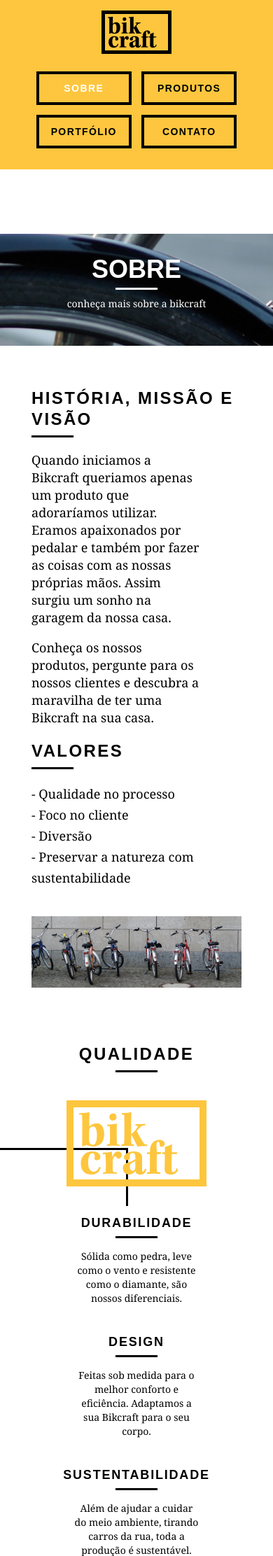
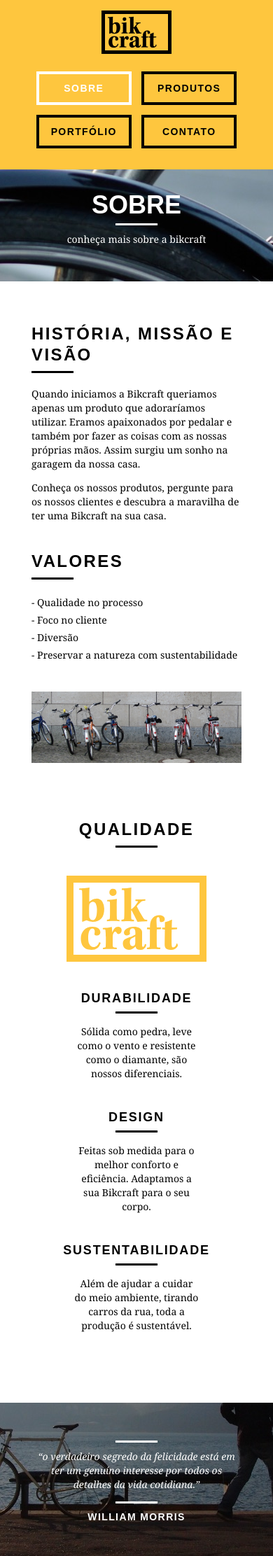
Before and after one commit to jorgeteixeirajr/webdesigncompleto, a PHP site: page /sobre.html in a window 390 px wide. Shown: the top 2223 px of the page at 70% size. Run offline with PHP 8.4, Linux system fonts and the light colour scheme.

Commit message:
Ajustes no estilo responsivo do site.

```diff
--- a/bikcraft/css/responsivo.css
+++ b/bikcraft/css/responsivo.css
@@ -25,15 +70,78 @@
     float: left;
   }
 
+  .header_menu ul li a.menu_ativo {
+    border-color: #ffffff;
+  }
+
   .header_menu ul li a:hover {
     border-color: #ffffff;
   }
 
   .introducao {
     margin-top: 0;
-    padding-top: 10px;
+    padding-top: 40px;
     background: url("../assets/bg-mobile.jpg") no-repeat center;
     background-size: cover;
-    height: 390px;
+  }
+
+  .introducao h1 {
+    font-size: 36px;
+  }
+
+  .introducao_portfolio,
+  .introducao-contato,
+  .introducao-produto,
+  .introducao_sobre {
+    margin-top: 0;
+  }
+
+  .produto_item {
+    padding-top: 20px;
+  }
+
+  .produto_item h2 {
+    font-size: 24px;
+    top: -100px;
+  }
+
+  .produto_icone {
+    background: #000;
+    padding: 20px 0;
+  }
+
+  .produto_icone img {
+    margin: 0 auto;
+  }
+
+  .call {
+    padding-top: 10px;
+  }
+
+  .qualidade::after {
+    background: none;
+  }
+
+  .qualidade {
+    height: auto;
+  }
+
+  .missao_sobre p:nth-last-of-type(1) {
+    margin-bottom: 40px;
+  }
+
+  .missao_sobre ul li {
+    font-size: 14px;
+    line-height: 25px;
+  }
+
+  .missao_sobre p {
+    font-size: 14px;
+    line-height: 20px;
+    padding-right: 0px;
+  }
+
+  .contato_mapa img {
+    height: 140px;
   }
 }
--- a/bikcraft/css/style.css
+++ b/bikcraft/css/style.css
@@ -239,6 +239,7 @@
 /* Qualidade */
 .qualidade {
   padding: 60px 0;
+  height: 600px;
   text-align: center;
 }
 
--- a/bikcraft/sobre.html
+++ b/bikcraft/sobre.html
@@ -87,11 +87,6 @@
           <p>Além de ajudar a cuidar do meio ambiente, tirando carros da rua, toda a produção é sustentável.</p>
         </li>
       </ul>
-
-      <div class="call">
-        <p>Conheça mais a nossa história</p>
-        <a href="sobre.html" class="btn btn-preto">Sobre</a>
-      </div>
     </section>
 
     <section class="quebra">
```
Also changed, not shown: other parts of bikcraft/css/responsivo.css (+46 -1 lines).
